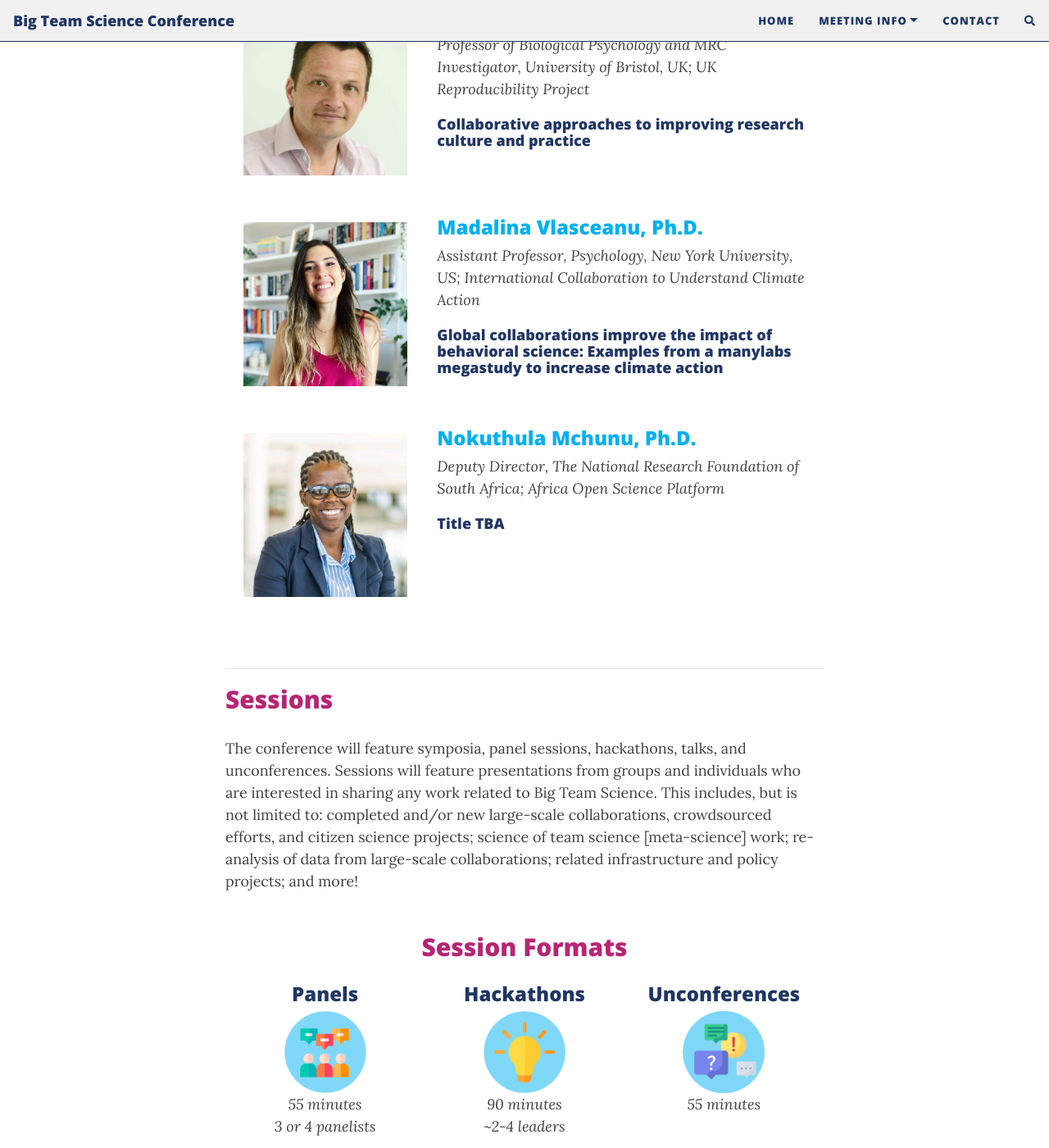
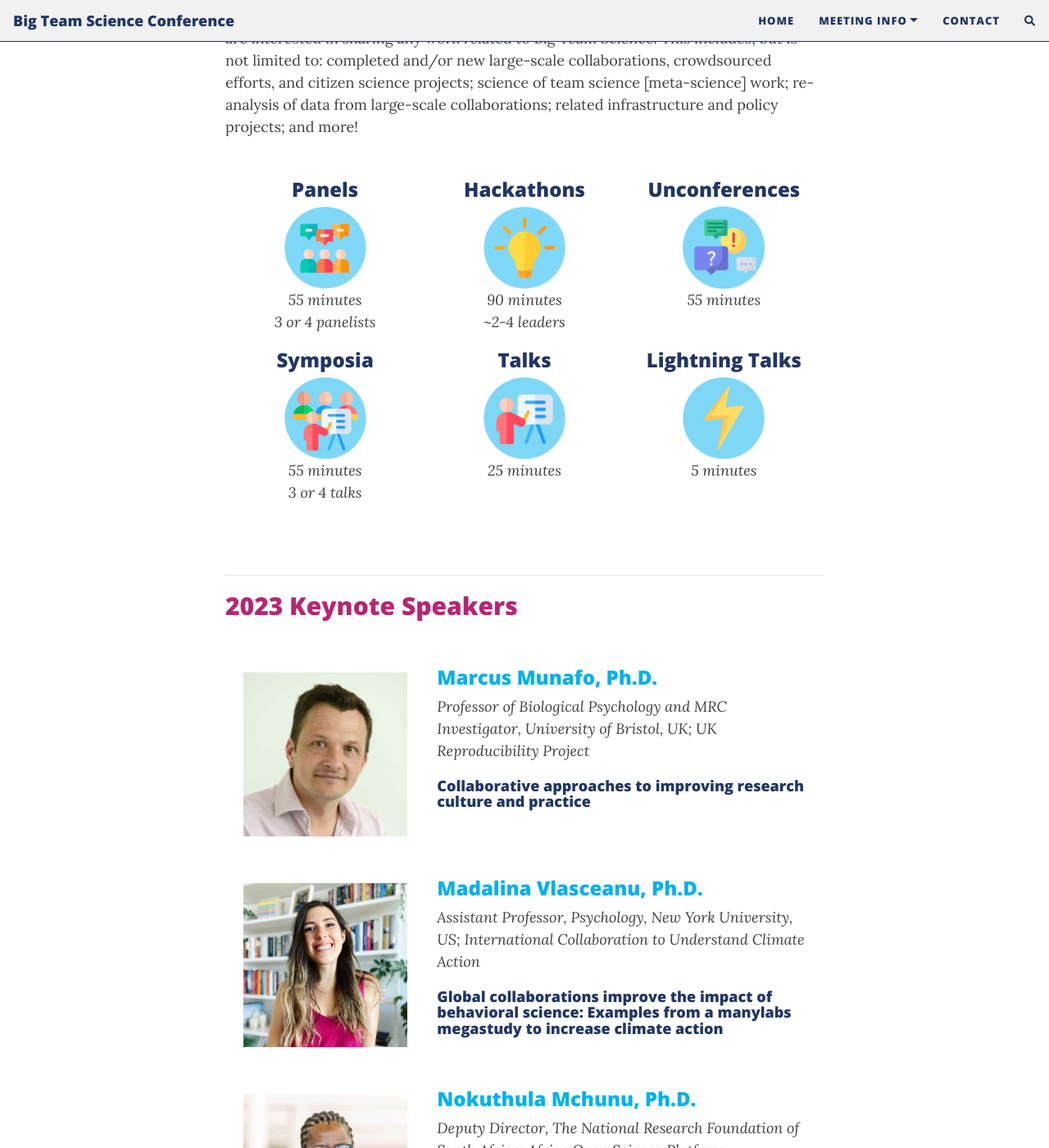
Before and after one commit to bigteamscienceconference/bigteamscienceconference.github.io, a Jekyll site: the page built from index.md, in a window 1280 px wide and 1400 px high, scrolled down 1263 px. Shown: the whole window at 82% size. Built offline with Jekyll 4.4.1, drawn with Linux system fonts in a browser that asks for light colours; nearby versions of some CDN libraries; comment, search, counter and statistics services are not loaded; some of the changed lines change nothing that is shown; some of the changed text lies outside the part shown.

Commit message:
add invited sessions

```diff
--- a/index.md
+++ b/index.md
@@ -13,7 +13,7 @@
 
 ## Submissions
 
-Abstract submissions will open soon (late June). Stay tuned!
+Abstract submissions for all <a href="#sessions">session types</a> will open soon (late June). Stay tuned!
 
 <!--
 Abstracts for all <a href="#sessions">session types</a> are now open!
@@ -36,6 +36,59 @@
 Registration for the 2023 BTSCON is now open!
 
 #### [VIEW MORE INFO AND REGISTER HERE]({{site.baseurl}}/registration/)
+
+<br>
+
+
+***
+<h2 id="sessions">Sessions</h2>
+
+The conference will feature symposia, panel sessions, hackathons, talks, and unconferences. Sessions will feature presentations from groups and individuals who are interested in sharing any work related to Big Team Science. This includes, but is not limited to: completed and/or new large-scale collaborations, crowdsourced efforts, and citizen science projects; science of team science [meta-science] work; re-analysis of data from large-scale collaborations; related infrastructure and policy projects; and more!
+
+<section>
+  <div class="container">
+    <div class="row justify-content-around">
+      <div class="col-sm-4 col-xs-6" align="center">
+        <h3>Panels</h3>
+        <img src="/assets/img/panel.png" alt="panel" width="100" height="100"><br>
+        <i>55 minutes</i><br>
+        <i>3 or 4 panelists</i><br>
+      </div>
+      <div class="col-sm-4 col-xs-6" align="center">
+        <h3>Hackathons</h3>
+        <img src="/assets/img/hackathon.png" alt="hackathon" width="100" height="100"><br>
+        <i>90 minutes</i><br>
+        <i>~2-4 leaders</i><br>
+      </div>
+      <div class="col-sm-4 col-xs-6" align="center">
+        <h3>Unconferences</h3>
+        <img src="/assets/img/unconference.png" alt="unconferences" width="100" height="100"><br>
+        <i>55 minutes</i><br>
+      </div>
+    </div>
+    <div class="row justify-content-around">
+      <div class="col-sm-4 col-xs-6" align="center">
+        <h3>Symposia</h3>
+        <img src="/assets/img/symposium.png" alt="symposium" width="100" height="100"><br>
+        <i>55 minutes</i><br>
+        <i>3 or 4 talks</i> <br>
+      </div>
+      <div class="col-sm-4 col-xs-6" align="center">
+        <h3>Talks</h3>
+        <img src="/assets/img/talk.png" alt="talk" width="100" height="100"><br>
+        <i>25 minutes</i><br>
+      </div>
+      <div class="col-sm-4 col-xs-6" align="center">
+        <h3>Lightning Talks</h3>
+        <img src="/assets/img/lightning.png" alt="lightning talk" width="100" height="100"><br>
+        <i>5 minutes</i><br>
+      </div>
+    </div>
+    <div class="col-sm-12">
+        <p>   </p>
+    </div>
+  </div>
+</section>
 
 <br>
 
@@ -99,7 +152,6 @@
 <br>
 
 
-<!--
 ***
 ## 2023 Featured Sessions
 
@@ -112,12 +164,12 @@
     </div>
     <div class="row">
       <div class="col-sm-3 col-xs-6" align="center">
-        <a href="https://www.nature.com/articles/d41586-022-01332-8/" target="_blank"><img src="/assets/img/analysis.png" alt="analysis" width="150" height="150"></a>
+        <a href="http://manymanys.github.io/" target="_blank"><img src="/assets/img/manymanys_logo.png" alt="ManyManys logo" width="150" height="150"></a>
       </div>
       <div class="col-sm-9">
-        <h3>Guidance for Multi-Analyst Projects</h3>
-        <h4><a href="http://decisionlab.elte.hu/members/balazs-aczel/" target="_blank">Balazs Aczel</a></h4>
-        <i>Eötvös Loránd University, Hungary</i>
+        <h4><i>Hackathon</i></h4>
+        <h3>ManyManys 1: Reversal Learning</h3>
+        <h4>chairs: <a href="https://www.researchgate.net/profile/Nicolas-Alessandroni" target="_blank">Nicolás Alessandroni</a> & <a href="https://www.pittstate.edu/education/psychology-and-counseling/faculty-and-staff/laurent-pr%C3%A9t%C3%B4t.html" target="_blank">Laurent Prétôt</a></h4>
       </div>
     </div>
     <div class="col-sm-12">
@@ -125,12 +177,12 @@
     </div>
     <div class="row">
       <div class="col-sm-3 col-xs-6" align="center">
-        <a href="https://psysciacc.org/006-trolley-problem/" target="_blank"><img src="/assets/img/trolley.png" alt="trolley" width="150" height="150"></a>
+        <a href="https://ois.lbg.ac.at/" target="_blank"><img src="/assets/img/symposium.png" alt="symposium" width="150" height="150"></a>
       </div>
       <div class="col-sm-9">
-        <h3>Situational Factors Shape Moral Judgements in the Trolley Dilemma in a Culturally Diverse Sample</h3>
-        <h4><a href="https://www.iast.fr/people/bence-bago" target="_blank">Bence Bagó</a></h4>
-        <i>Institute for Advanced Study in Toulouse, France</i>
+        <h4><i>Symposium</i></h4>
+        <h3>Open Innovation in Science (OIS): How open and collaborative practices in science influence scientific productivity and societal impact</h3>
+        <h4>Chair: <a href="https://ois.lbg.ac.at/team/susanne-beck/" target="_blank">Susanne Beck</a></h4>
       </div>
     </div>
     <div class="col-sm-12">
@@ -138,22 +190,18 @@
     </div>
     <div class="row">
       <div class="col-sm-3 col-xs-6" align="center">
-        <img src="/assets/img/tools.png" alt="tools" width="150" height="150">
+        <a href="<a href="https://epic-collab.github.io/" target="_blank">" target="_blank"><img src="/assets/img/epic_logo.png" alt="epic project logo" width="150" height="150"></a>
       </div>
       <div class="col-sm-9">
-        <h3>Panel: Big Team Science Infrastructure</h3>
-        <h4><a href="https://www.aggieerin.com/page/about/" target="_blank">Erin Buchanan</a>: creator of Canvas for BTS</h4>
-        <i>Harrisburg University of Science and Technology, USA</i>
-        <h4><a href="https://www.sydney.edu.au/science/about/our-people/academic-staff/alex-holcombe.html" target="_blank">Alex O. Holcombe</a>: co-creator of <i><a href="https://rollercoaster.shinyapps.io/tenzing/" target="_blank">tenzing</a></i></h4>
-        <i>University of Sydney, Australia</i>
-        <h4><a href="http://www.melissaklinestruhl.com" target="_blank">Melissa Kline Struhl</a>: Executive Director of <a href="https://lookit.mit.edu" target="_blank">Lookit</a></h4>
-        <i>Massachusetts Institute of Technology, USA</i>
+        <h4><i>Talk</i></h4>
+        <h3>The Emotion Physiology and Experience Collaboration</h3>
+        <h4><a href="https://ai.pwr.edu.pl/author/bartosz-perz/" target="_blank">Bartek Perz</a>
       </div>
     </div>
   </div>
 </section>
 <br>
--->
+
 
 
 <!--
@@ -161,62 +209,6 @@
 ## [Program]({{site.baseurl}}/schedule/)
 -->
 
-***
-<h2 id="sessions">Sessions</h2>
-
-The conference will feature symposia, panel sessions, hackathons, talks, and unconferences. Sessions will feature presentations from groups and individuals who are interested in sharing any work related to Big Team Science. This includes, but is not limited to: completed and/or new large-scale collaborations, crowdsourced efforts, and citizen science projects; science of team science [meta-science] work; re-analysis of data from large-scale collaborations; related infrastructure and policy projects; and more!
-
-<section>
-  <div class="container">
-    <div class="row justify-content-around">
-      <div align="center">
-        <h2>Session Formats</h2>
-      </div>
-    </div>
-    <div class="row justify-content-around">
-      <div class="col-sm-4 col-xs-6" align="center">
-        <h3>Panels</h3>
-        <img src="/assets/img/panel.png" alt="panel" width="100" height="100"><br>
-        <i>55 minutes</i><br>
-        <i>3 or 4 panelists</i><br>
-      </div>
-      <div class="col-sm-4 col-xs-6" align="center">
-        <h3>Hackathons</h3>
-        <img src="/assets/img/hackathon.png" alt="hackathon" width="100" height="100"><br>
-        <i>90 minutes</i><br>
-        <i>~2-4 leaders</i><br>
-      </div>
-      <div class="col-sm-4 col-xs-6" align="center">
-        <h3>Unconferences</h3>
-        <img src="/assets/img/unconference.png" alt="unconferences" width="100" height="100"><br>
-        <i>55 minutes</i><br>
-      </div>
-    </div>
-    <div class="row justify-content-around">
-      <div class="col-sm-4 col-xs-6" align="center">
-        <h3>Symposia</h3>
-        <img src="/assets/img/symposium.png" alt="symposium" width="100" height="100"><br>
-        <i>55 minutes</i><br>
-        <i>3 or 4 talks</i> <br>
-      </div>
-      <div class="col-sm-4 col-xs-6" align="center">
-        <h3>Talks</h3>
-        <img src="/assets/img/talk.png" alt="talk" width="100" height="100"><br>
-        <i>25 minutes</i><br>
-      </div>
-      <div class="col-sm-4 col-xs-6" align="center">
-        <h3>Lightning Talks</h3>
-        <img src="/assets/img/lightning.png" alt="lightning talk" width="100" height="100"><br>
-        <i>5 minutes</i><br>
-      </div>
-    </div>
-    <div class="col-sm-12">
-        <p>   </p>
-    </div>
-  </div>
-</section>
-
-<br>
 
 
 
```
Also changed, not shown: assets/img/OISC_logo.png (added), assets/img/epic_logo.png (added), assets/img/manymanys_logo.png (added).
